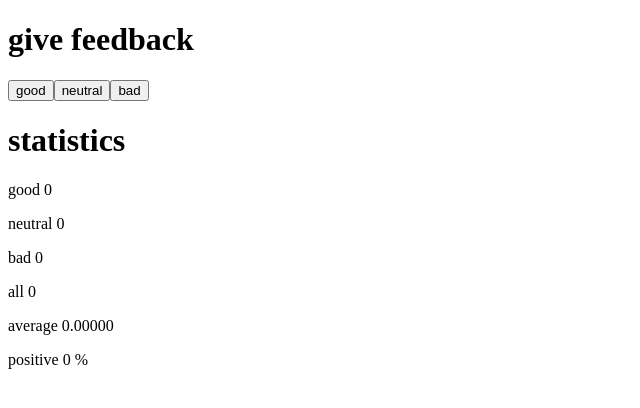
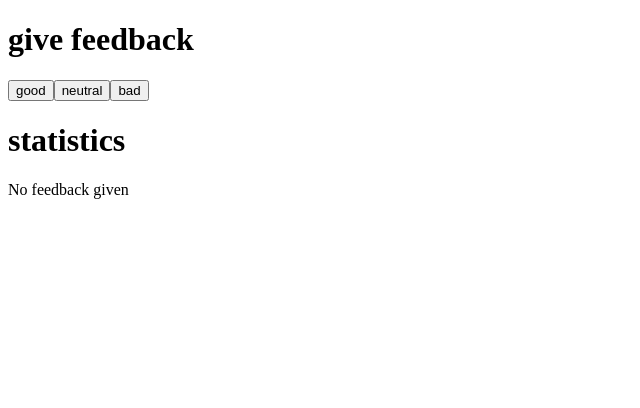
Before and after one commit to d3w3r/fullstackopen, a React (Vite) app in the folder part1/unicafe/: page / in a window 1280 px wide. Shown: the top 408 px of the page, without its empty margins (0-640 px from the left). Built offline with nearby package versions, Linux system fonts and the light colour scheme.

Commit message:
Finished step 4 of unicafe

```diff
--- a/part1/unicafe/src/App.jsx
+++ b/part1/unicafe/src/App.jsx
@@ -20,13 +20,14 @@ const Statistics = ({items}) => {
   const item1 = items[0];
   const item2 = items[1];
   const item3 = items[2];
-  let positive = "0 %";
+
 
   const total = item1.value + item2.value + item3.value;
   const average = Number(total / 3).toFixed(5);
+  const positive = Number((item1.value / total) * 100).toFixed(2) + " %";
 
-  if (total !== 0)
-    positive = Number((item1.value / total) * 100).toFixed(2) + " %";
+  if (total === 0)
+    return <p>No feedback given</p>
 
   return (
     <div>
```
